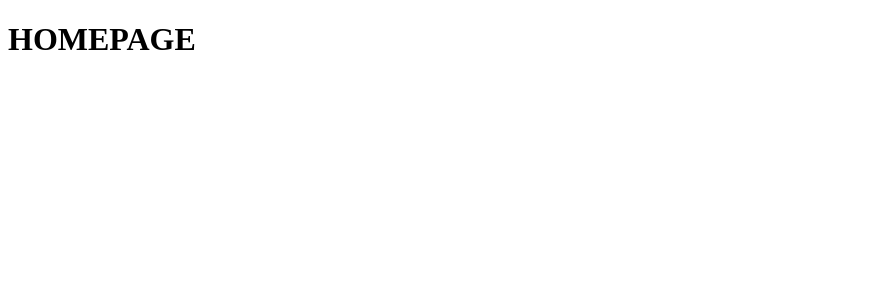
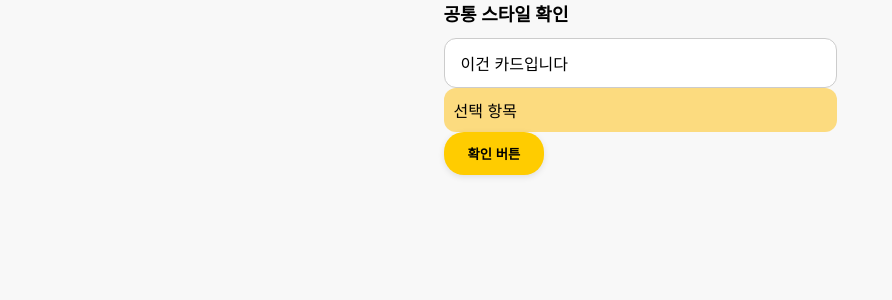
Before and after one commit to westjin/KB_Budgeting_app, a Vue app in the folder Budgeting-app/: page / in a window 1280 px wide. Shown: the top 300 px of the page, without its empty margins (0-892 px from the left). Built offline with nearby package versions, Linux system fonts and the light colour scheme.

Commit message:
DOCS 기본설정 수정

```diff
--- a/Budgeting-app/db.json
+++ b/Budgeting-app/db.json
@@ -0,0 +1,13 @@
+{
+  "posts": [
+    { "id": "1", "title": "a title", "views": 100 },
+    { "id": "2", "title": "another title", "views": 200 }
+  ],
+  "comments": [
+    { "id": "1", "text": "a comment about post 1", "postId": "1" },
+    { "id": "2", "text": "another comment about post 1", "postId": "1" }
+  ],
+  "profile": {
+    "name": "typicode"
+  }
+}
--- a/Budgeting-app/index.html
+++ b/Budgeting-app/index.html
@@ -1,13 +1,31 @@
 <!DOCTYPE html>
-<html lang="">
+<html lang="ko">
   <head>
-    <meta charset="UTF-8">
-    <link rel="icon" href="/favicon.ico">
-    <meta name="viewport" content="width=device-width, initial-scale=1.0">
-    <title>Vite App</title>
+    <meta charset="UTF-8" />
+    <meta name="viewport" content="width=393, height=852, initial-scale=1.0" />
+    <title>TripLog Test</title>
+
+    <!-- ✅ main.css 연결 -->
+    <!-- <link rel="stylesheet" href="./css/main.css" /> -->
   </head>
   <body>
-    <div id="app"></div>
-    <script type="module" src="/src/main.js"></script>
+    <!-- <div class="title">내 여행 리스트</div>
+
+    <div class="card">
+      <p>이건 카드입니다</p>
+    </div>
+
+    <div class="select-box">선택된 항목입니다 (투명도 49%)</div>
+
+    <button class="button">여행 추가</button>
+
+    <div class="navbar">
+      <div class="nav-item"><i>🏠</i>홈</div>
+      <div class="nav-item"><i>➕</i>추가</div>
+      <div class="nav-item"><i>📄</i>내역</div>
+      <div class="nav-item"><i>👤</i>마이</div>
+    </div> -->
+    <div id="app">
+      <script type="module" src="/src/main.js"></script>
   </body>
 </html>
--- a/Budgeting-app/src/App.vue
+++ b/Budgeting-app/src/App.vue
@@ -1,9 +1,8 @@
 <script setup>
-import { RouterLink, RouterView } from 'vue-router';
+import { RouterView } from 'vue-router';
+import HomePage from './pages/Homepage.vue';
 </script>
 
 <template>
-  <RouterView />
+  <HomePage />
 </template>
-
-<style scoped></style>
--- a/Budgeting-app/src/assets/main.css
+++ b/Budgeting-app/src/assets/main.css
@@ -1 +1,87 @@
-/* main */
+@import url('https://fonts.googleapis.com/css2?family=Inter:wght@400;600;700&display=swap');
+
+/* ✅ 기본 공통 설정 */
+* {
+  box-sizing: border-box;
+}
+
+body {
+  margin: 0;
+  padding: 0;
+  width: 393px;
+  height: 852px;
+  font-family: 'Inter', sans-serif;
+  background-color: #f8f8f8; /* 배경색 */
+  color: #000000;
+  overflow-x: hidden;
+  margin: 0 auto;
+}
+
+/* ✅ 공통 색상 변수 */
+:root {
+  --color-bg: #f8f8f8;
+  --color-main: #ffcc00;
+  --color-select: rgba(255, 187, 0, 0.49); /* 선택박스 투명도 49% */
+  --font-main: 'Inter', sans-serif;
+}
+
+/* ✅ 버튼 */
+.button {
+  background-color: var(--color-main);
+  color: black;
+  padding: 12px 24px;
+  border: none;
+  border-radius: 20px;
+  font-weight: 600;
+  cursor: pointer;
+  box-shadow: 0 2px 6px rgba(0, 0, 0, 0.1);
+}
+
+/* ✅ 선택 박스 등 반투명 영역 */
+.select-box {
+  background-color: var(--color-select);
+  padding: 10px;
+  border-radius: 12px;
+}
+
+/* ✅ 공통 카드 */
+.card {
+  background-color: #ffffff;
+  border: 1px solid #ccc;
+  border-radius: 12px;
+  padding: 12px 16px;
+}
+
+/* ✅ 섹션 제목 */
+.title {
+  font-size: 18px;
+  font-weight: 600;
+  margin: 0 0 12px;
+}
+
+/* ✅ 하단 네비게이션 바 */
+.navbar {
+  background-color: orange !important;
+  display: flex;
+  justify-content: space-around;
+  align-items: center;
+  position: fixed;
+  bottom: 0;
+  width: 393px;
+  height: 64px;
+  background-color: #ffffff;
+  border-top: 1px solid #ccc;
+}
+
+.nav-item {
+  display: flex;
+  flex-direction: column;
+  align-items: center;
+  font-size: 11px;
+  color: #333;
+}
+
+.nav-item i {
+  font-size: 20px;
+  margin-bottom: 4px;
+}
--- a/Budgeting-app/src/components/exam.vue
+++ b/Budgeting-app/src/components/exam.vue
@@ -0,0 +1,5 @@
+<template>
+  <div class="title">공통 스타일 테스트</div>
+  <div class="card">카드 스타일</div>
+  <button class="button">버튼 스타일</button>
+</template>
--- a/Budgeting-app/src/main.js
+++ b/Budgeting-app/src/main.js
@@ -1,12 +1,8 @@
+import './assets/main.css'; // ✅ 위치 주의
 import { createApp } from 'vue';
-import { createPinia } from 'pinia';
-
 import App from './App.vue';
 import router from './router';
 
 const app = createApp(App);
-
-app.use(createPinia());
 app.use(router);
-
 app.mount('#app');
--- a/Budgeting-app/src/pages/Homepage.vue
+++ b/Budgeting-app/src/pages/Homepage.vue
@@ -1,5 +1,8 @@
-<script setup></script>
-
 <template>
-  <h1>HOMEPAGE</h1>
+  <div>
+    <div class="title">공통 스타일 확인</div>
+    <div class="card">이건 카드입니다</div>
+    <div class="select-box">선택 항목</div>
+    <button class="button">확인 버튼</button>
+  </div>
 </template>
```
